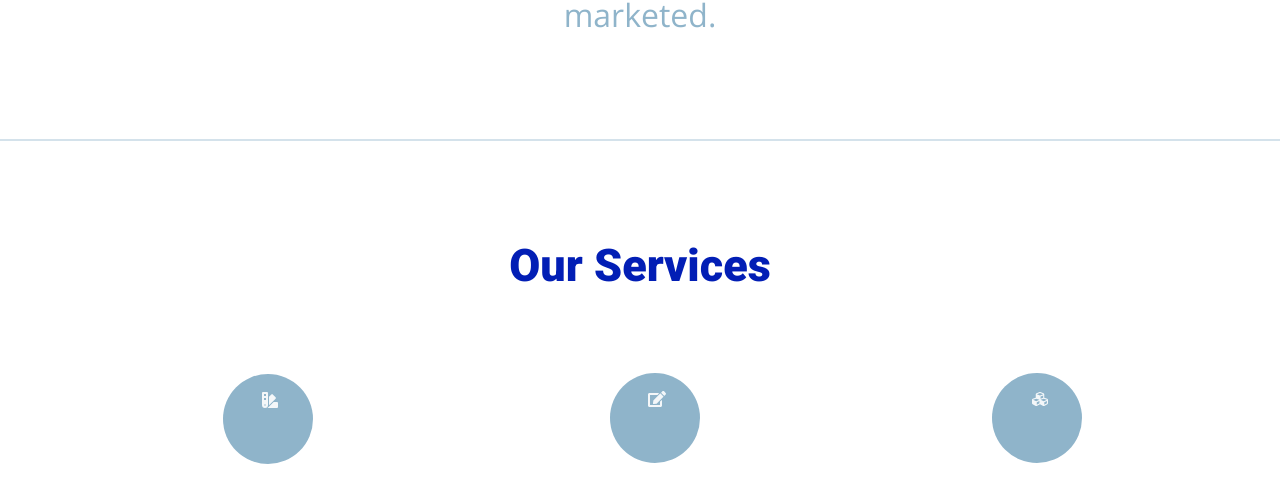
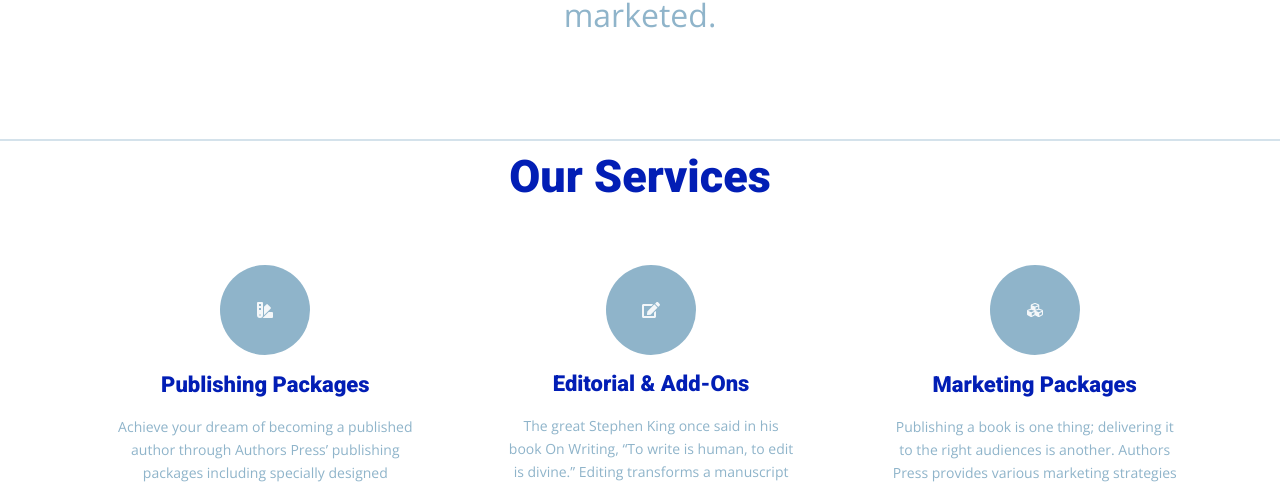
Before and after one commit to Alex23925/ap-nextjs, a Next.js app: page / in a window 1280 px wide. Shown: the part 978-1465 px from the top of the page. Built offline with nearby package versions, Linux system fonts and the light colour scheme.

Commit message:
fix services centering

```diff
--- a/components/homeComponents/Service.js
+++ b/components/homeComponents/Service.js
@@ -10,8 +10,10 @@ export class Service extends Component {
         const { icon, title, description, btnPath, btnTxt } = this.props.service;
         return (
             <div className="service service--styles">
-                <div className="icon-container icon-container--styles">
-                    {icon}
+                <div className="icon-centering">
+                    <div className="icon-container icon-container--styles">
+                        {icon}
+                    </div>
                 </div>
                 <div className="title-container">
                     <h2 className="title title--styles">{title}</h2>
--- a/styles/home-styles/service.scss
+++ b/styles/home-styles/service.scss
@@ -106,13 +106,23 @@ $darkbg: #121212;
     }
 
     .icon-container {
-        margin-left: 39%;
-        margin-top: 5%;
-        margin-bottom: 5%;
+        margin-left: 0%;
+        margin-right: 0%;
+        margin-top: 0%;
+        margin-bottom: 0%;
+        display: flex;
+        justify-content: center;
+        align-items: center;
+    }
+
+    .icon-centering {
+        display: flex;
+        justify-content: center;
+        align-items: center;
     }
     .icon {
-        margin-left: 24%;
-        margin-top: 20%;
+        margin-left: 0%;
+        margin-top: 0%;
     }
     .btn-path {
         margin-left: 0%;
--- a/styles/home-styles/services.scss
+++ b/styles/home-styles/services.scss
@@ -9,7 +9,7 @@ $thirdclr: #02b59a;
 $darkbg: #121212;
 
 .services-title {
-    padding-top: 8%;
+    padding-top: 1%;
     text-align: center;
 }
 
@@ -37,37 +37,6 @@ $darkbg: #121212;
         margin-bottom: 2%;
         display: grid;
         grid-template-columns: repeat(3, auto);
-        grid-template-rows: repeat(1, 480px);
-    }
-
-    .service {
-        border: 2px solid lightblue;
-    }
-
-    .fas {
-        font-size: 80px;
-    }
-
-    .icon-container {
-        width: 140px;
-        height: 140px;
-        display: inline-block;
-        margin-left: 34%;
-        margin-top: 5%;
-        margin-bottom: 5%;
-    }
-
-    .icon--styles {
-        color: white;
-        opacity: 0.9;
-    }
-
-    .title-container {
-        margin-top: 1%;
-        margin-bottom: 5%;
-    }
-
-    .title--styles {
-        font-size: 25px;
+        grid-template-rows: repeat(1, 450px);
     }
 }
```
